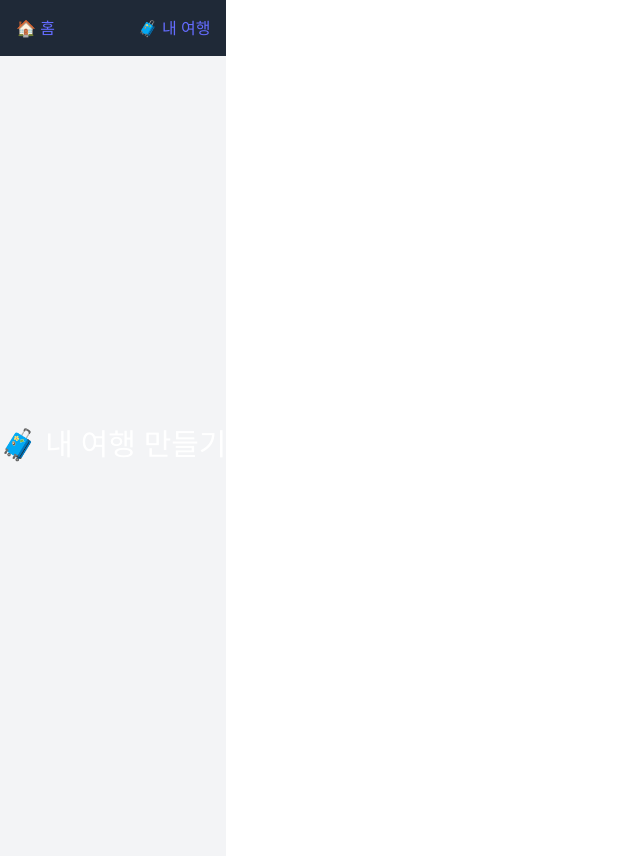
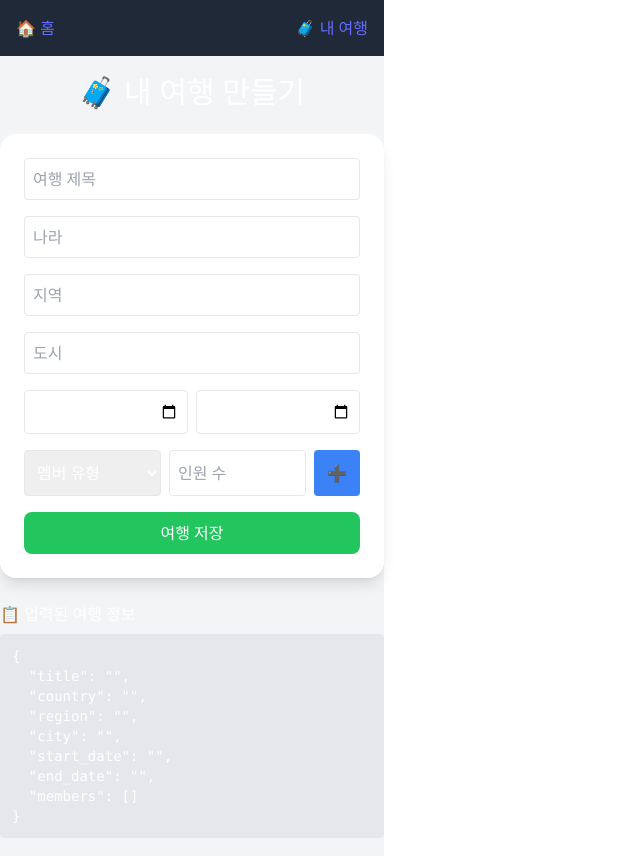
Before and after one commit to yejun-kim-dev/ai-trip-mate, a React (Vite) app: page /mytrip in a window 1280 px wide. Shown: the whole page, without its empty margins (0-640 px from the left). Built offline with nearby package versions, Linux system fonts and the light colour scheme.

Commit message:
fix: remove unused React import for build

```diff
--- a/src/App.tsx
+++ b/src/App.tsx
@@ -1,4 +1,4 @@
-import React from "react";
+// ❌ import React from "react";   ← 이 줄 삭제
 import { Routes, Route, Link } from "react-router-dom";
 import MyTrip from "./ui/MyTrip";
 import Home from "./ui/Home"; // 기존 첫 화면 (AI Trip Mate)
--- a/src/ui/Home.tsx
+++ b/src/ui/Home.tsx
@@ -1,4 +1,3 @@
-import React from "react";
 import { useNavigate } from "react-router-dom";
 
 export default function Home() {
--- a/src/ui/MyTrip.tsx
+++ b/src/ui/MyTrip.tsx
@@ -1,4 +1,4 @@
-import React, { useState } from "react";
+import { useState } from "react";
 
 interface Member {
   type: string;
@@ -54,7 +54,99 @@ export default function MyTrip() {
   return (
     <div className="flex flex-col items-center justify-center min-h-screen bg-gray-100">
       <h1 className="text-3xl font-bold mb-6">🧳 내 여행 만들기</h1>
-      {/* 나머지 JSX 내용은 그대로 유지 */}
+
+      <div className="bg-white p-6 rounded-2xl shadow-lg w-96 space-y-4">
+        <input
+          type="text"
+          name="title"
+          placeholder="여행 제목"
+          onChange={handleChange} // ✅ 사용 중으로 인식
+          className="w-full border p-2 rounded"
+        />
+
+        <input
+          type="text"
+          name="country"
+          placeholder="나라"
+          onChange={handleChange}
+          className="w-full border p-2 rounded"
+        />
+
+        <input
+          type="text"
+          name="region"
+          placeholder="지역"
+          onChange={handleChange}
+          className="w-full border p-2 rounded"
+        />
+
+        <input
+          type="text"
+          name="city"
+          placeholder="도시"
+          onChange={handleChange}
+          className="w-full border p-2 rounded"
+        />
+
+        <div className="flex space-x-2">
+          <input
+            type="date"
+            name="start_date"
+            onChange={handleChange}
+            className="border p-2 rounded w-1/2"
+          />
+          <input
+            type="date"
+            name="end_date"
+            onChange={handleChange}
+            className="border p-2 rounded w-1/2"
+          />
+        </div>
+
+        <div className="flex space-x-2">
+          <select
+            value={memberType}
+            onChange={(e) => setMemberType(e.target.value)}
+            className="border p-2 rounded w-1/2"
+          >
+            <option value="">멤버 유형</option>
+            <option value="혼자">혼자</option>
+            <option value="연인">연인</option>
+            <option value="친구">친구</option>
+            <option value="가족">가족</option>
+            <option value="반려견">반려견</option>
+          </select>
+
+          <input
+            type="number"
+            value={memberCount}
+            onChange={(e) => setMemberCount(e.target.value)}
+            placeholder="인원 수"
+            className="border p-2 rounded w-1/2"
+          />
+
+          <button
+            onClick={addMember} // ✅ 사용 중으로 인식
+            className="bg-blue-500 text-white px-3 rounded"
+          >
+            ➕
+          </button>
+        </div>
+
+        <button
+          onClick={handleSubmit} // ✅ 사용 중으로 인식
+          className="w-full bg-green-500 text-white py-2 rounded-lg"
+        >
+          여행 저장
+        </button>
+      </div>
+
+      <div className="mt-6 w-96 text-left">
+        <h2 className="font-semibold mb-2">📋 입력된 여행 정보</h2>
+        <pre className="bg-gray-200 p-3 rounded text-sm">
+          {JSON.stringify(trip, null, 2)}
+        </pre>
+      </div>
     </div>
   );
 }
```
Also changed, not shown: tsconfig.json (+7 -3 lines).
